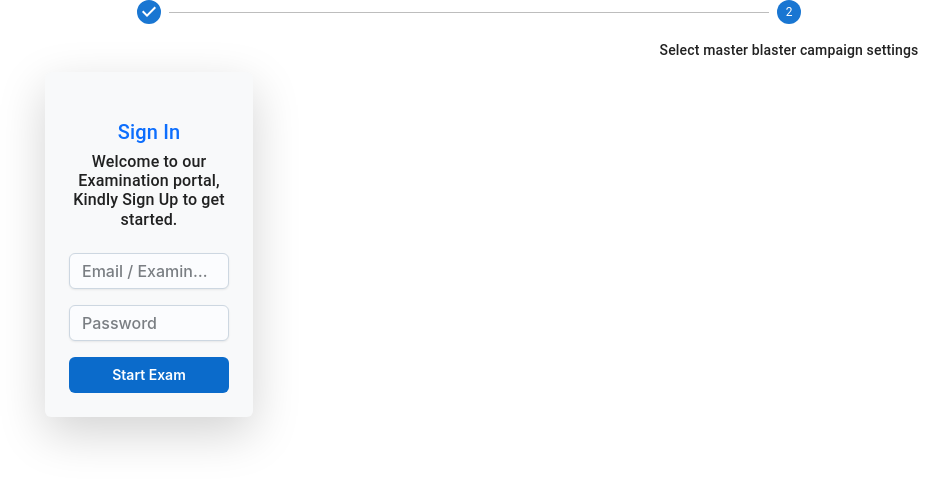
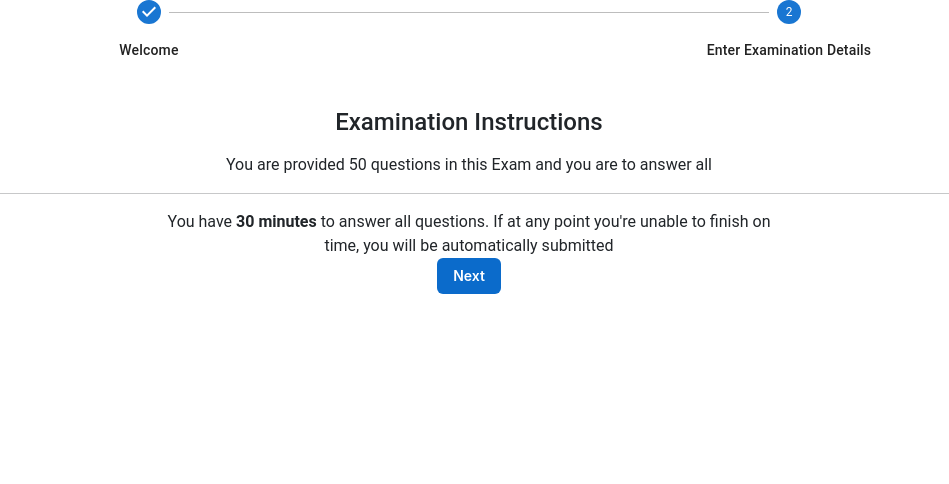
Before and after one commit to SamuelAbolade/CBT_react_app, a React (Create React App) app: page / in a window 1280 px wide. Shown: the top 484 px of the page, without its empty margins (171-1120 px from the left). Built offline with nearby package versions, Linux system fonts and the light colour scheme.

Commit message:
welcome page on construction

```diff
--- a/src/Redux/optionSlice.js
+++ b/src/Redux/optionSlice.js
@@ -17,8 +17,11 @@ export const optionSlice = createSlice({
             state.selectedOptions[action.payload] = state.chosenOption
             console.log(state.selectedOptions)
             console.log(action)
+        },
+        resetSelectedOptions: (state)=>{
+            (state.selectedOptions) = Array(questions.length).fill(null)
         }
     }
 })
 export default optionSlice.reducer
-export const { toggleChoice, pushToUserAnswers } = optionSlice.actions
+export const { toggleChoice, pushToUserAnswers, resetSelectedOptions } = optionSlice.actions
--- a/src/Routes/Main.js
+++ b/src/Routes/Main.js
@@ -58,10 +58,10 @@ const Main = () => {
     <>
       <nav className="navbar p-3 bg-body-tertiary shadow shadow-sm">
         <div className="container d-flex">
-          <a className="navbar-brand" href="#">Navbar</a>
+          <a className="navbar-brand" href="#">Quizza</a>
           <div className="d-flex justify-content-between gap-5">
             <span className="nav-link active fw-bold" aria-current="page" ><AccessAlarmIcon /> {minutes + ":" + seconds}</span>
-            <ConfirmSubmitDialog></ConfirmSubmitDialog>
+            <ConfirmSubmitDialog />
           </div>
         </div>
       </nav>
--- a/src/Routes/Submit.js
+++ b/src/Routes/Submit.js
@@ -1,8 +1,19 @@
-import React from 'react'
-import { useSelector } from 'react-redux'
+import React, {useEffect} from 'react'
+import { useDispatch, useSelector } from 'react-redux'
 import questions from "../questions"
+import { resetSelectedOptions } from '../Redux/optionSlice'
+
 const Submit = () => {
   const { optionReducer: { selectedOptions } } = useSelector((state) => (state))
+  const dispatch = useDispatch()
+  useEffect(() => {
+    dispatch(resetSelectedOptions())
+
+    // return () => {
+    //   second
+    // }
+  }, [])
+
   const correctScore = questions.filter((question, i) => selectedOptions[i] == question.answer)
   console.log(correctScore)
   return (
--- a/src/Routes/Welcome.js
+++ b/src/Routes/Welcome.js
@@ -4,14 +4,16 @@ import Stepper from '@mui/material/Stepper';
 import Step from '@mui/material/Step';
 import StepLabel from '@mui/material/StepLabel';
 import SignIn from '../components/SignIn'
+import Instructions from '../components/Instructions';
 
 
 
 export default function HorizontalLabelPositionBelowStepper() {
   const [activeStep, setActiveStep] = React.useState(1)
   const steps = [
-    <SignIn setActiveStep={setActiveStep}/>,
-    'Select master blaster campaign settings',
+    // <SignIn setActiveStep={setActiveStep}/>,
+    "Welcome",
+    'Enter Examination Details',
   ];
   return (
     <Box sx={{ width: '100%' }}>
@@ -22,6 +24,8 @@ export default function HorizontalLabelPositionBelowStepper() {
           </Step>
         ))}
       </Stepper>
+      {activeStep==2 && <SignIn />}
+      {activeStep==1 && <Instructions setActiveStep={setActiveStep}/>}
     </Box>
   );
 }
--- /dev/null
+++ b/src/components/Instructions.js
@@ -0,0 +1,26 @@
+import { QuestionMarkSharp } from '@mui/icons-material';
+import { Button, CssVarsProvider } from '@mui/joy';
+import React from 'react';
+import questions from '../questions.json'
+
+
+const Instructions = ({ setActiveStep }) => {
+
+    return (
+        <>
+
+            <h4 className='m-auto text-center mt-5'>Examination Instructions</h4>
+            <div className='mt-3 text-center'>You are provided {questions.length} questions in this Exam and you are to answer all</div><hr />
+            <div className='col-10 col-lg-6 m-auto text-center'>You have <strong>30 minutes</strong> to answer all questions. If at any point you're unable to finish on time, you will be automatically submitted</div>
+            <CssVarsProvider className='text-center'>
+                <div className='m-auto text-center'>
+                <Button className='m-auto' onClick={() => setActiveStep(2)} >Next</Button>
+
+                </div>
+            </CssVarsProvider>
+        </>
+
+    )
+}
+
+export default Instructions
--- a/src/components/SignIn.js
+++ b/src/components/SignIn.js
@@ -7,7 +7,7 @@ import { useFormik } from 'formik';
 import * as Yup from 'yup';
 import { useNavigate } from 'react-router-dom';
 
-const SignIn = ({setActiveStep}) => {
+const SignIn = () => {
   const FORM_DATA = [
     { type: "text", name: "email", placeholder: "Email / Examination Number" },
     { type: "password", name: "password", placeholder: "Password" },
@@ -35,7 +35,6 @@ const SignIn = ({setActiveStep}) => {
     e.preventDefault();
     if (formik.isValid && formik.dirty) {
       navigate("/MainApp")
-      setActiveStep(2)
     } else {
       console.log("Go back");
     }
@@ -46,7 +45,7 @@ const SignIn = ({setActiveStep}) => {
 
       <div className='col-12 col-lg-4 bg-light col-sm-6 shadow-lg rounded p-4 m-auto mt-5'>
         <h5 className={`mt-4 text-primary`} >Sign In</h5>
-        <h6 className='mb-4' >Welcome to our Examination portal, Kindly Sign Up to get started.</h6>
+        <h6 className='mb-4' >Kindly Sign Up to get started.</h6>
         <form className='m-auto' onSubmit={signIn}>
           {FORM_DATA.map(({ type, name, placeholder }, i) => (
             <Input key={i} type={type} name={name} value={formik.values.name} onChange={formik.handleChange} placeholder={placeholder} className="mt-3 rounded-2" />
@@ -56,9 +55,6 @@ const SignIn = ({setActiveStep}) => {
               Start Exam
             </Button>
           </CssVarsProvider>
-
-          {/* <button className={`col-12 mt-3 mb-5 btn btn-primary text-light ${styles["background"]}`}>Start Exam</button> */}
-          {/* <div className='text-center mt-2'><a href=":" className='m-auto text-center text-decoration-none text-dark'>Already have an account? Login</a></div>  */}
         </form>
       </div>
     </>
--- a/src/index.js
+++ b/src/index.js
@@ -9,6 +9,7 @@ import reportWebVitals from './reportWebVitals';
 import MainRouter from './Routes/MainRouter';
 import { Provider } from 'react-redux';
 import store from './Redux/store';
+import { CssVarsProvider } from '@mui/joy';
 
 // const theme = createMuiTheme({
 //   palette: {
@@ -29,11 +30,13 @@ const root = ReactDOM.createRoot(document.getElementById('root'));
 root.render(
   <React.StrictMode>
     {/* <MuiThemeProvider theme={theme}> */}
-    <Provider store={store}>
-      <MainRouter>
-        <App />
-      </MainRouter>
-    </Provider>
+      <Provider store={store}>
+    {/* <CssVarsProvider> */}
+        <MainRouter>
+          <App />
+        </MainRouter>
+    {/* </CssVarsProvider> */}
+      </Provider>
     {/* </MuiThemeProvider> */}
   </React.StrictMode>
 );
```
